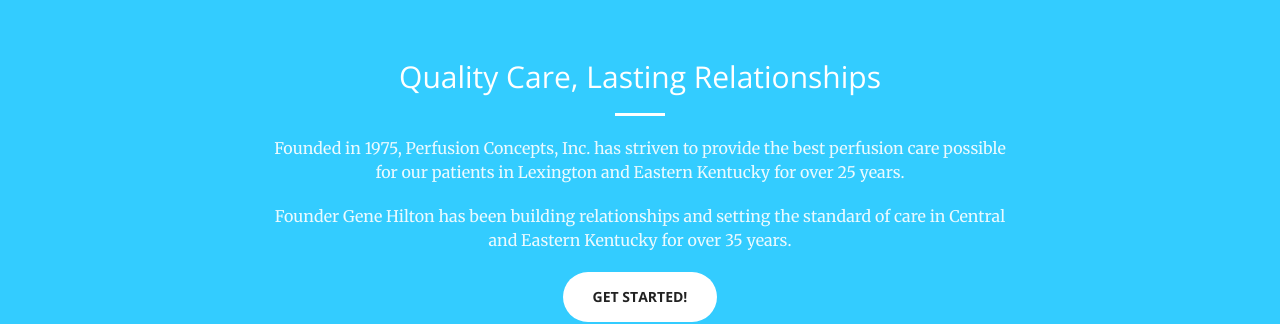
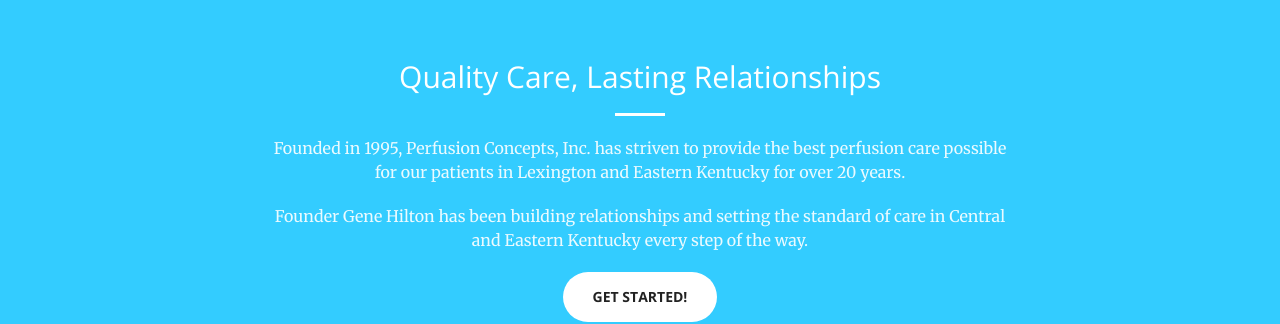
Before and after one commit to perfusionconceptsinc/perfusionconceptsinc.github.io, a website: page index.html in a window 1280 px wide. Shown: the part 840-1164 px from the top of the page. Drawn offline with nearby package versions, Linux system fonts and the light colour scheme.

```diff
--- a/index.html
+++ b/index.html
@@ -93,8 +93,8 @@
                 <div class="col-lg-8 col-lg-offset-2 text-center">
                     <h2 class="section-heading">Quality Care, Lasting Relationships</h2>
                     <hr class="light">
-                    <p class="text-faded">Founded in 1975, Perfusion Concepts, Inc. has striven to provide the best perfusion care possible for our patients in Lexington and Eastern Kentucky for over 25 years.</p>
-					<p class="text-faded">Founder Gene Hilton has been building relationships and setting the standard of care in Central and Eastern Kentucky for over 35 years.</p>
+                    <p class="text-faded">Founded in 1995, Perfusion Concepts, Inc. has striven to provide the best perfusion care possible for our patients in Lexington and Eastern Kentucky for over 20 years.</p>
+					<p class="text-faded">Founder Gene Hilton has been building relationships and setting the standard of care in Central and Eastern Kentucky every step of the way.</p>
                     <a href="#services" class="page-scroll btn btn-default btn-xl sr-button">Get Started!</a>
                 </div>
             </div>
```
